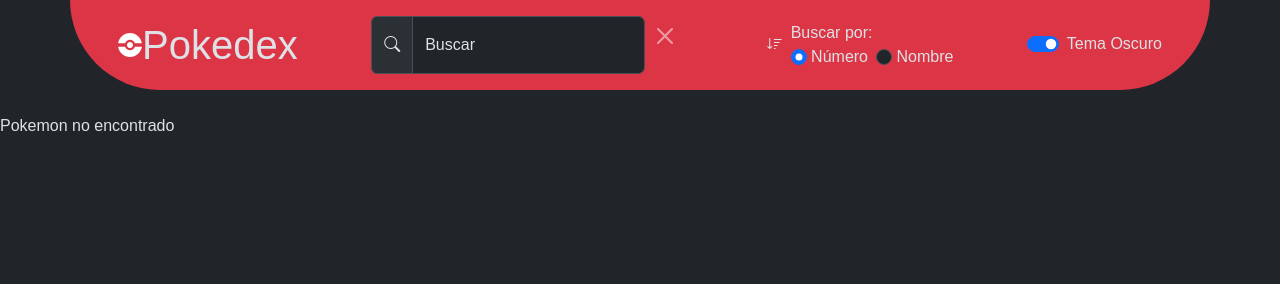
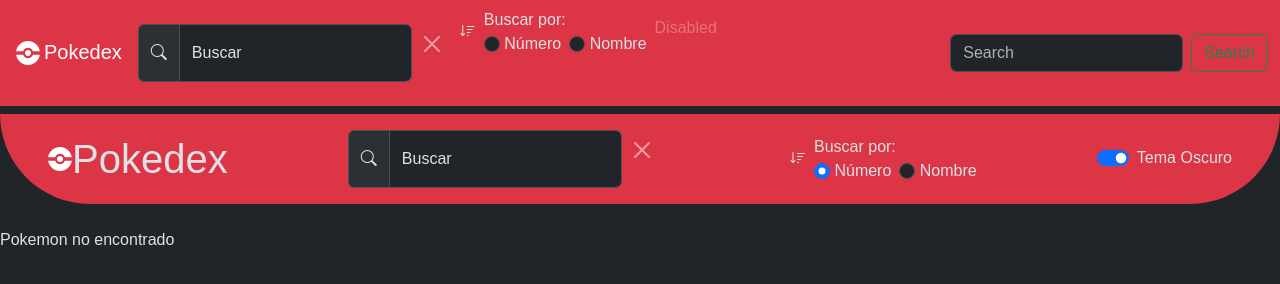
Before and after one commit to antoniovizarraga/PokemonAPI, a plain HTML site: page index.html in a window 1280 px wide. Drawn offline with nearby package versions, Linux system fonts and the light colour scheme; no server answers.

Commit message:
Bootstrap changes

```diff
--- a/index.html
+++ b/index.html
@@ -1,11 +1,19 @@
 <!DOCTYPE html>
 <html lang="es" data-bs-theme="dark">
   <head>
-    <meta charset="UTF-8">
-    <meta name="viewport" content="width=device-width, initial-scale=1.0">
+    <meta charset="UTF-8" />
+    <meta name="viewport" content="width=device-width, initial-scale=1.0" />
     <title>Pokemon API</title>
-    <link href="https://cdn.jsdelivr.net/npm/bootstrap@5.3.2/dist/css/bootstrap.min.css" rel="stylesheet" integrity="sha384-T3c6CoIi6uLrA9TneNEoa7RxnatzjcDSCmG1MXxSR1GAsXEV/Dwwykc2MPK8M2HN" crossorigin="anonymous">
-    <link rel="stylesheet" href="https://cdn.jsdelivr.net/npm/bootstrap-icons@1.11.2/font/bootstrap-icons.min.css">
+    <link
+      href="https://cdn.jsdelivr.net/npm/bootstrap@5.3.2/dist/css/bootstrap.min.css"
+      rel="stylesheet"
+      integrity="sha384-T3c6CoIi6uLrA9TneNEoa7RxnatzjcDSCmG1MXxSR1GAsXEV/Dwwykc2MPK8M2HN"
+      crossorigin="anonymous"
+    />
+    <link
+      rel="stylesheet"
+      href="https://cdn.jsdelivr.net/npm/bootstrap-icons@1.11.2/font/bootstrap-icons.min.css"
+    />
     <script src="./js/search.js" defer></script>
     <script src="./js/pokemon.js" defer></script>
     <link href="./css/style.css" rel="stylesheet" />
@@ -13,33 +21,66 @@
   <body>
     <main class="main mp-0">
       <header class="header home">
-        <div class="container d-flex justify-content-between align-items-center mb-3 px-5 flex-row rounded-pill rounded-top-0 bg-danger">
+        <nav class="navbar navbar-expand-lg bg-danger">
+          <div class="container-fluid">
             <div class="logo-wrapper d-flex flex-row">
-            <img src="./img/pokeball.svg" alt="pokeball" id="pokeball_image" />
-            <h1 class="m-0">Pokedex</h1>
+              <a class="navbar-brand" href="#">
+                <img
+                  src="./img/pokeball.svg"
+                  alt="pokeball"
+                  id="pokeball_image"
+                  class="m-1"
+                />Pokedex
+              </a>
             </div>
-          <div class="search-wrapper d-flex flex-row">
+            <button
+              class="navbar-toggler"
+              type="button"
+              data-bs-toggle="collapse"
+              data-bs-target="#navbarSupportedContent"
+              aria-controls="navbarSupportedContent"
+              aria-expanded="false"
+              aria-label="Toggle navigation"
+            >
+              <span class="navbar-toggler-icon"></span>
+            </button>
+            <div class="collapse navbar-collapse" id="navbarSupportedContent">
+              <ul class="navbar-nav me-auto mb-2 mb-lg-0">
+                <li class="nav-item">
                   <div class="input-group mb-3 mt-3">
-              <span class="input-group-text"><i class="bi bi-search"></i></span>
+                    <span class="input-group-text"
+                      ><i class="bi bi-search"></i
+                    ></span>
                     <div class="form-floating">
-                <input type="text" class="form-control search-input" id="search-input" placeholder="Username">
+                      <input
+                        type="text"
+                        class="form-control search-input"
+                        id="search-input"
+                        placeholder="Username"
+                      />
                       <label for="search-input">Buscar</label>
                     </div>
                   </div>
 
+                </li>
+                <li class="nav-item">
                   <div class="mt-4 px-2">
                     <button
                       type="button"
                       class="d-flex align-items-center btn-close search-close-icon"
                       id="seach-close-icon"
-              aria-label="Close" />
+                      aria-label="Close"
+                    />
                   </div>
-
-
-          </div>
+                </li>
+                <li class="nav-item dropdown">
                   <div class="sort-wrapper d-flex align-items-center">
                     <div class="sort-wrap d-flex px-2">
-              <i class="sort-icon bi bi-sort-down" alt="sorting" id="sort-icon"></i>
+                      <i
+                        class="sort-icon bi bi-sort-down"
+                        alt="sorting"
+                        id="sort-icon"
+                      ></i>
                     </div>
                     <div class="filter-wrapper">
                       <p class="body2-fonts m-0">Buscar por:</p>
@@ -53,22 +94,136 @@
                             value="number"
                             checked
                           />
-                  <label for="number" class="form-check-label body3-fonts m-0">Número</label>
+                          <label for="number" class="form-check-label body3-fonts m-0"
+                            >Número</label
+                          >
                         </div>
                         <div>
-                  <input type="radio" class="form-check-input" id="name" name="filters" value="name" />
-                  <label for="name" class="form-check-label body3-fonts m-0">Nombre</label>
+                          <input
+                            type="radio"
+                            class="form-check-input"
+                            id="name"
+                            name="filters"
+                            value="name"
+                          />
+                          <label for="name" class="form-check-label body3-fonts m-0"
+                            >Nombre</label
+                          >
+                        </div>
+                      </div>
+                    </div>
+                  </div>
+                </li>
+                <li class="nav-item">
+                  <a class="nav-link disabled" aria-disabled="true">Disabled</a>
+                </li>
+              </ul>
+              <form class="d-flex" role="search">
+                <input
+                  class="form-control me-2"
+                  type="search"
+                  placeholder="Search"
+                  aria-label="Search"
+                />
+                <button class="btn btn-outline-success" type="submit">
+                  Search
+                </button>
+              </form>
+            </div>
+          </div>
+        </nav>
+        <nav class="navbar navbar-expand-lg">
+          <div
+            class="container-fluid d-flex justify-content-between align-items-center mb-2 px-5 flex-row rounded-pill rounded-top-0 bg-danger"
+          >
+            <div class="logo-wrapper d-flex flex-row">
+              <img
+                src="./img/pokeball.svg"
+                alt="pokeball"
+                id="pokeball_image"
+              />
+              <h1 class="m-0">Pokedex</h1>
+            </div>
+            <div class="search-wrapper d-flex flex-row">
+              <div class="input-group mb-3 mt-3">
+                <span class="input-group-text"
+                  ><i class="bi bi-search"></i
+                ></span>
+                <div class="form-floating">
+                  <input
+                    type="text"
+                    class="form-control search-input"
+                    id="search-input"
+                    placeholder="Username"
+                  />
+                  <label for="search-input">Buscar</label>
+                </div>
+              </div>
+
+              <div class="mt-4 px-2">
+                <button
+                  type="button"
+                  class="d-flex align-items-center btn-close search-close-icon"
+                  id="seach-close-icon"
+                  aria-label="Close"
+                />
+              </div>
+            </div>
+            <div class="sort-wrapper d-flex align-items-center">
+              <div class="sort-wrap d-flex px-2">
+                <i
+                  class="sort-icon bi bi-sort-down"
+                  alt="sorting"
+                  id="sort-icon"
+                ></i>
+              </div>
+              <div class="filter-wrapper">
+                <p class="body2-fonts m-0">Buscar por:</p>
+                <div class="filter-wrap d-flex">
+                  <div class="me-2">
+                    <input
+                      type="radio"
+                      class="form-check-input"
+                      id="number"
+                      name="filters"
+                      value="number"
+                      checked
+                    />
+                    <label for="number" class="form-check-label body3-fonts m-0"
+                      >Número</label
+                    >
+                  </div>
+                  <div>
+                    <input
+                      type="radio"
+                      class="form-check-input"
+                      id="name"
+                      name="filters"
+                      value="name"
+                    />
+                    <label for="name" class="form-check-label body3-fonts m-0"
+                      >Nombre</label
+                    >
                   </div>
                 </div>
               </div>
             </div>
             <div class="theme-switcher">
               <div class="form-check form-switch">
-              <input class="form-check-input btnSwitch" type="checkbox" role="switch" id="flexSwitchCheckChecked" checked>
-              <label class="form-check-label" for="flexSwitchCheckChecked">Tema Oscuro</label>
+                <input
+                  class="form-check-input btnSwitch"
+                  type="checkbox"
+                  role="switch"
+                  id="flexSwitchCheckChecked"
+                  checked
+                />
+                <label class="form-check-label" for="flexSwitchCheckChecked"
+                  >Tema Oscuro</label
+                >
               </div>
             </div>
           </div>
+        </nav>
       </header>
       <section class="pokemon-list">
         <div class="container">
@@ -77,7 +232,11 @@
         <div id="not-found-message">Pokemon no encontrado</div>
       </section>
     </main>
-    <script src="https://cdn.jsdelivr.net/npm/bootstrap@5.3.2/dist/js/bootstrap.bundle.min.js" integrity="sha384-C6RzsynM9kWDrMNeT87bh95OGNyZPhcTNXj1NW7RuBCsyN/o0jlpcV8Qyq46cDfL" crossorigin="anonymous"></script>
+    <script
+      src="https://cdn.jsdelivr.net/npm/bootstrap@5.3.2/dist/js/bootstrap.bundle.min.js"
+      integrity="sha384-C6RzsynM9kWDrMNeT87bh95OGNyZPhcTNXj1NW7RuBCsyN/o0jlpcV8Qyq46cDfL"
+      crossorigin="anonymous"
+    ></script>
     <script src="js/themeSwitcher.js"></script>
     <script src="js/test.js"></script>
   </body>
--- a/js/pokemon-detail.js
+++ b/js/pokemon-detail.js
@@ -1,7 +1,7 @@
 let currentPokemonId = null;
 
 document.addEventListener("DOMContentLoaded", () => {
-  const MAX_POKEMONS = 100000;
+  const MAX_POKEMONS = 151;
   const pokemonID = new URLSearchParams(window.location.search).get("id");
   const id = parseInt(pokemonID, 10);
 
@@ -46,7 +46,7 @@ async function loadPokemon(id) {
           navigatePokemon(id - 1);
         });
       }
-      if (id !== 100000) {
+      if (id !== 151) {
         rightArrow.addEventListener("click", () => {
           navigatePokemon(id + 1);
         });
@@ -176,7 +176,7 @@ function displayPokemonDetails(pokemon) {
   ).textContent = `#${String(id).padStart(3, "0")}`;
 
   const imageElement = document.querySelector(".detail-img-wrapper img");
-  imageElement.src = `https://raw.githubusercontent.com/PokeAPI/sprites/master/sprites/pokemon/other/official-artwork/${id}.png`;
+  imageElement.src = `https://raw.githubusercontent.com/pokeapi/sprites/master/sprites/pokemon/other/dream-world/${id}.svg`;
   imageElement.alt = name;
 
   const typeWrapper = document.querySelector(".power-wrapper");
--- a/js/pokemon.js
+++ b/js/pokemon.js
@@ -1,4 +1,4 @@
-const MAX_POKEMON = 100000;
+const MAX_POKEMON = 151;
 const listWrapper = document.querySelector(".list-wrapper");
 const searchInput = document.querySelector("#search-input");
 const numberFilter = document.querySelector("#number");
@@ -42,7 +42,7 @@ function displayPokemons(pokemon) {
             <p class="caption-fonts">#${pokemonID}</p>
         </div>
         <div class="img-wrap">
-            <img src="https://raw.githubusercontent.com/pokeapi/sprites/master/sprites/pokemon/other/official-artwork/${pokemonID}.png" alt="${pokemon.name}" />
+          <img src="https://raw.githubusercontent.com/pokeapi/sprites/master/sprites/pokemon/other/dream-world/${pokemonID}.svg" alt="${pokemon.name}" />
         </div>
         <div class="name-wrap">
             <p class="body3-fonts">#${pokemon.name}</p>
```
Lines whose indentation alone changed are shown as unchanged.
